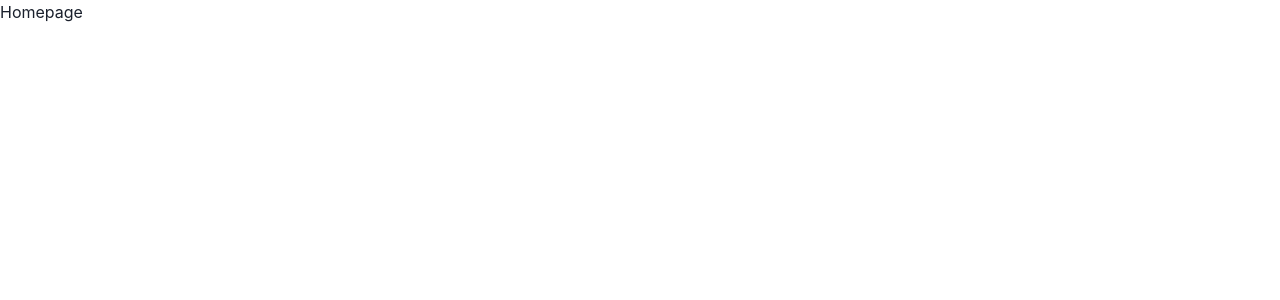
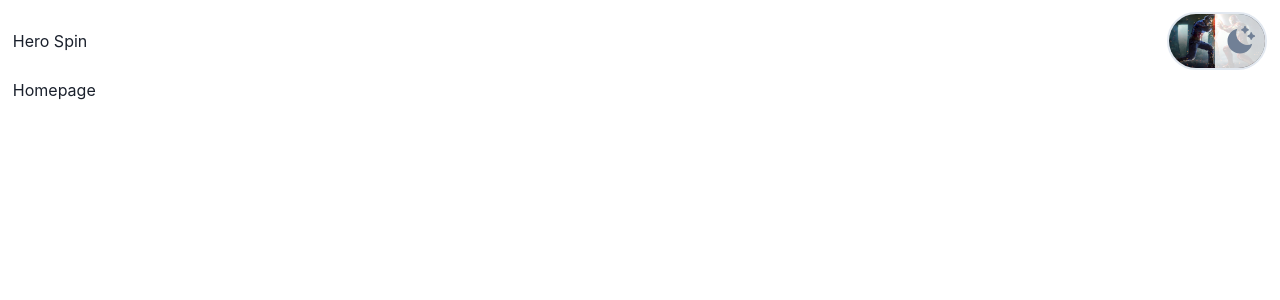
Before and after one commit to JanKaram2020/hero-spin, a Next.js app: page / in a window 1280 px wide. Shown: the top 300 px of the page. Built offline with nearby package versions, Linux system fonts and the light colour scheme.

Commit message:
layout component

```diff
--- /dev/null
+++ b/components/Layout.tsx
@@ -0,0 +1,14 @@
+import React, { ReactNode } from 'react';
+import Header from 'components/Header';
+import { Box } from '@chakra-ui/react';
+
+const Layout = ({ children }: { children: ReactNode }) => (
+  <>
+    <Header />
+    <Box as="main" px="1vw" mt="1vh">
+      {children}
+    </Box>
+  </>
+);
+
+export default Layout;
--- a/pages/_app.tsx
+++ b/pages/_app.tsx
@@ -1,6 +1,7 @@
 import type { AppProps } from 'next/app';
 import { ChakraProvider } from '@chakra-ui/react';
 import { QueryClient, QueryClientProvider } from '@tanstack/react-query';
+import Layout from 'components/Layout';
 
 const queryClient = new QueryClient();
 
@@ -8,7 +9,9 @@ export default function App({ Component, pageProps }: AppProps) {
   return (
     <QueryClientProvider client={queryClient}>
       <ChakraProvider>
-        <Component {...pageProps} />
+        <Layout>
+          <Component {...pageProps} />
+        </Layout>
       </ChakraProvider>
     </QueryClientProvider>
   );
```
